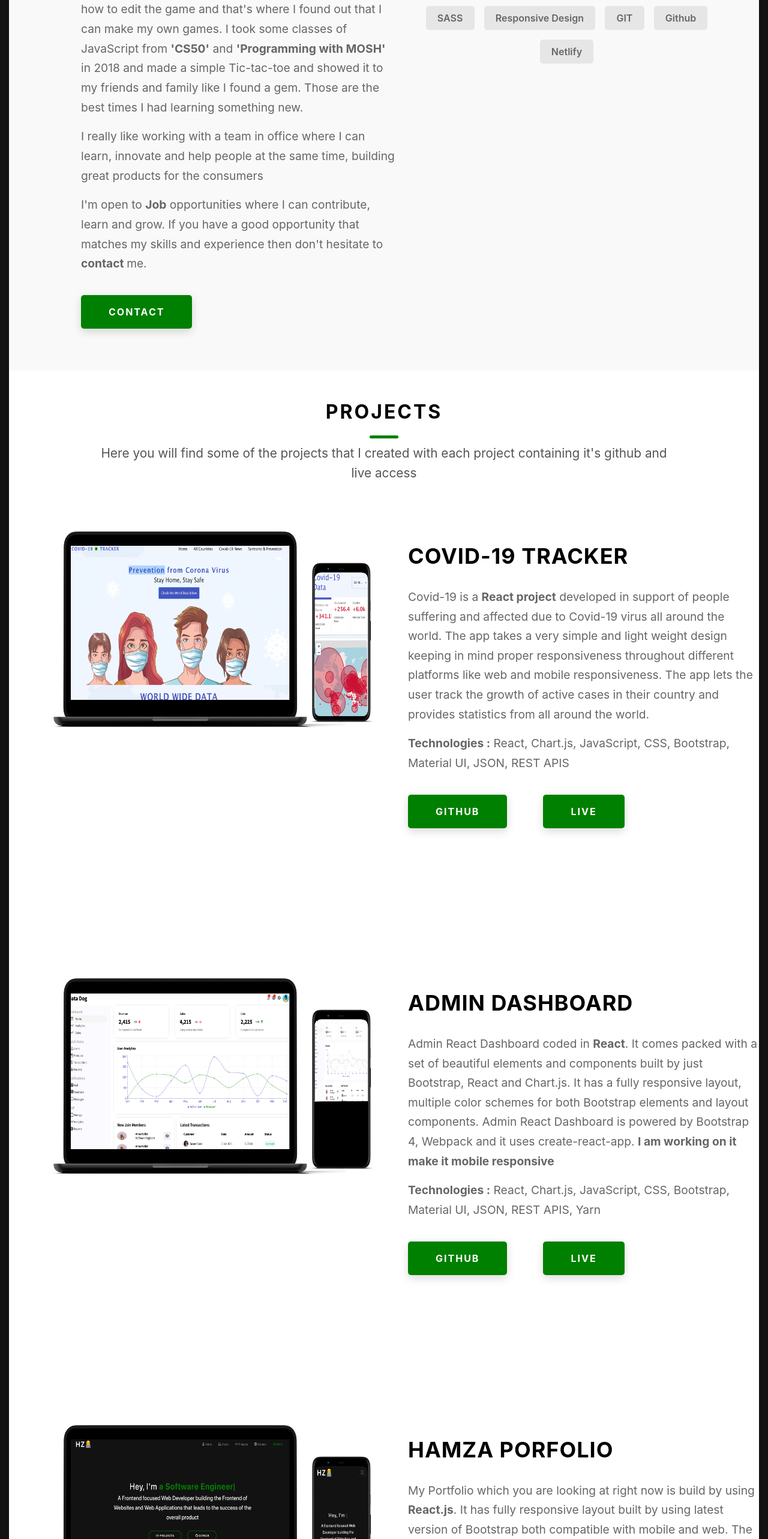
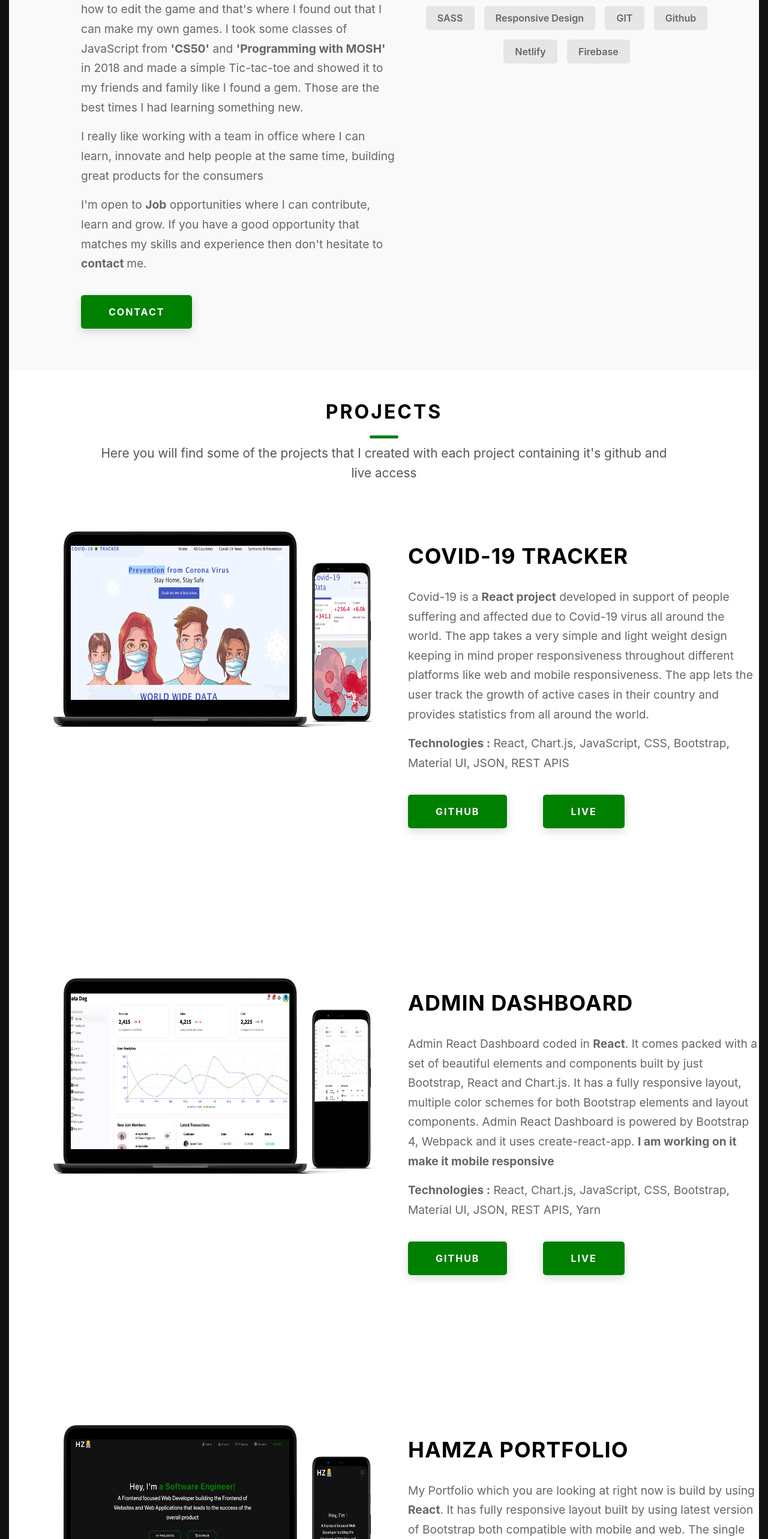
Before and after one commit to hamzazaka/Hamza-Portfolio, a React (Create React App) app in the folder portfolio-app/: page / in a window 1280 px wide. Shown: the part 1277-3843 px from the top of the page at 60% size. Built offline with nearby package versions, Linux system fonts and the light colour scheme.

Commit message:
get new links for apps from firebase

```diff
--- a/portfolio-app/src/components/Aboutme.js
+++ b/portfolio-app/src/components/Aboutme.js
@@ -42,6 +42,7 @@ export default function Aboutme() {
                     <p href="">GIT</p>
                     <p href="">Github</p>
                     <p href="">Netlify</p>
+                    <p href="">Firebase</p>
 
                 </div>
             </div>
--- a/portfolio-app/src/components/Contact.js
+++ b/portfolio-app/src/components/Contact.js
@@ -20,7 +20,7 @@ export default function Contact() {
                     <h1>Social</h1>
                     <a href="https://github.com/hamzazaka"><i class="fab fa-github"></i></a>
                     <a target='_blank' href="https://www.linkedin.com/in/hamzazaka/"><i class="fab fa-linkedin-in"></i></a>
-                    <a target='_blank' href="mailto: hamzabutt887@hotmail.com"><i class="fas fa-envelope"></i></a>
+                    <a target='_blank' href="mailto:hamzazaka887@gmail.com"><i class="fas fa-envelope"></i></a>
             <a target='_blank' href={resume}><i class="fas fa-briefcase"></i></a>
                 </div>
                 <div className='last1'></div>
--- a/portfolio-app/src/components/Projects.js
+++ b/portfolio-app/src/components/Projects.js
@@ -21,7 +21,7 @@ export default function Projects() {
                     <p>Covid-19 is a <strong>React project</strong> developed in support of people suffering and affected due to Covid-19 virus all around the world. The app takes a very simple and light weight design keeping in mind proper responsiveness throughout different platforms like web and mobile responsiveness. The app lets the user track the growth of active cases in their country and provides statistics from all around the world.</p>
                      <p><strong>Technologies :</strong> React, Chart.js, JavaScript, CSS, Bootstrap, Material UI, JSON, REST APIS</p>
                     <a rel="noreferrer noopener" target='_blank' href="https://github.com/hamzazaka/COVID-19-Tracker" className='btn btn-contact'>Github</a>
-                    <a rel="noreferrer noopener" target='_blank' href="https://covid-19-my.netlify.app" className='btn btn-contact'>Live </a>
+                    <a rel="noreferrer noopener" target='_blank' href="https://covid-19-tracker-887.web.app/" className='btn btn-contact'>Live </a>
                 </div>
 
             </div>
@@ -36,7 +36,7 @@ export default function Projects() {
                     <p>Admin React Dashboard coded in <strong>React</strong>. It comes packed with a set of beautiful elements and components built by just Bootstrap, React and Chart.js. It has a fully responsive layout, multiple color schemes for both Bootstrap elements and layout components. Admin React Dashboard is powered by Bootstrap 4, Webpack and it uses create-react-app. <strong>I am working on it make it mobile responsive</strong></p>
                      <p><strong>Technologies :</strong> React, Chart.js, JavaScript, CSS, Bootstrap, Material UI, JSON, REST APIS, Yarn</p>
                     <a rel="noreferrer noopener" target='_blank' href="https://github.com/hamzazaka/react-dashboard" className='btn btn-contact'>Github</a>
-                    <a rel="noreferrer noopener" target='_blank' href="https://admin-dashboardbyreact.netlify.app/" className='btn btn-contact'>Live </a>
+                    <a rel="noreferrer noopener" target='_blank' href="https://admin-dashboard-2aef9.web.app/" className='btn btn-contact'>Live </a>
                 </div>
 
             </div>
@@ -46,11 +46,11 @@ export default function Projects() {
                     <img src={portfolio} alt="project" />
                 </div>
                 <div className="col-md-6 project-description pd-2">
-                    <h1>Hamza Porfolio</h1>
-                    <p>My Portfolio which you are looking at right now is build by using <strong>React.js</strong>. It has fully responsive layout built by using latest version of Bootstrap both compatible with mobile and web. The single page application using different technologies to making it fully responsive and impress the recruiters. </p>
+                    <h1>Hamza Portfolio</h1>
+                    <p>My Portfolio which you are looking at right now is build by using <strong>React</strong>. It has fully responsive layout built by using latest version of Bootstrap both compatible with mobile and web. The single page application using different technologies to making it fully responsive and impress the recruiters. </p>
                      <p><strong>Technologies :</strong> React, JavaScript, CSS, Bootstrap, NPM packages</p>
                     <a rel="noreferrer noopener" target='_blank' href="https://github.com/hamzazaka/Hamza-Portfolio" className='btn btn-contact'>Github</a>
-                    <a rel="noreferrer noopener" target='_blank' href="https://hamzaportfolio.netlify.app/" className='btn btn-contact'>Live </a>
+                    <a rel="noreferrer noopener" target='_blank' href="https://hamza-portfolio-fd8a0.web.app/" className='btn btn-contact'>Live </a>
                 </div>
 
             </div>
@@ -61,7 +61,7 @@ export default function Projects() {
                 </div>
                 <div className="col-md-6 project-description pd-2">
                     <h1>BookStop</h1>
-                    <p>BookStop is a React app that works with the BookStop API server-side. The app allows a user to log in, track books they have already read and books they want to read in two separate lists, and search for new reads using the Google API.</p>
+                    <p>BookStop is a React app that works with the BookStop API server-side. The app allows a user to log in, track books they have already read and books they want to read in two separate lists, and search for new reads using the Google API.Build with a team working in an agile Environment</p>
                      <p><strong>Technologies :</strong> React, JavaScript, CSS, Bootstrap, Node.js, MERN, Yarn, Canva </p>
                     <a rel="noreferrer noopener" target='_blank' href="https://github.com/bookstop/frontend" className='btn btn-contact'>Github</a>
                     <a rel="noreferrer noopener" target='_blank' href="https://bookstop-books.netlify.app/" className='btn btn-contact'>Live </a>
```
Also changed, not shown: 1 other file (tests, documents, lock files or other folders).
